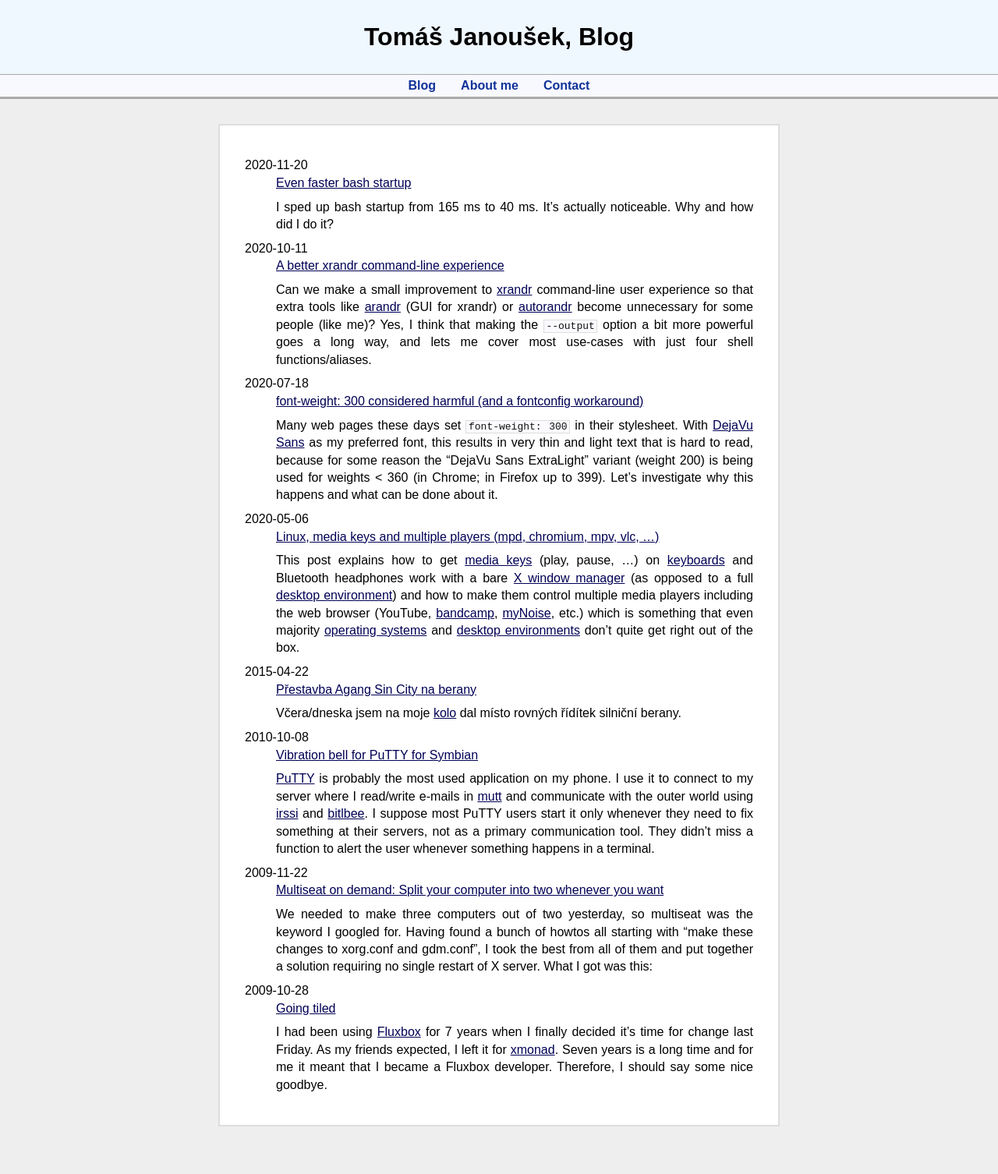
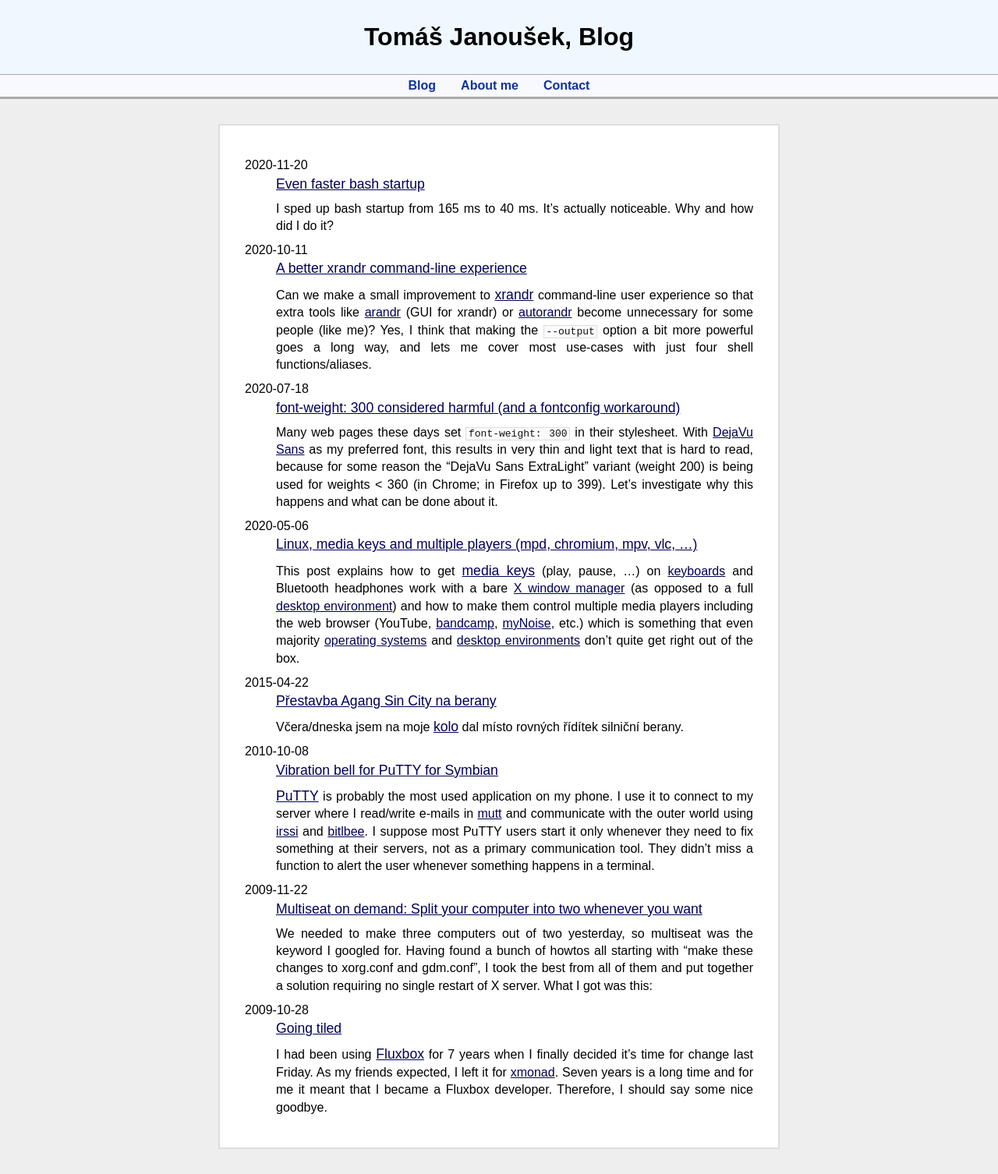
Before and after one commit to liskin/work.lisk.in, a Jekyll site: the page built from index.html, in a window 1280 px wide. Shown: the whole page at 78% size. Built offline with Jekyll 4.4.1, drawn with Linux system fonts in a browser that asks for light colours; the list of posts is cut into pages by our own code; before the commit the page ends 1477 px from its top, so only the background shows below that.

Commit message:
styles: Larger blog post titles in list

```diff
--- a/styles/main.scss
+++ b/styles/main.scss
@@ -143,6 +143,10 @@ article#content header {
 
 dl#posts {
 	margin: 0;
+
+	dd a:first-child {
+		font-size: 1.1em;
+	}
 }
 
 #content {
```
